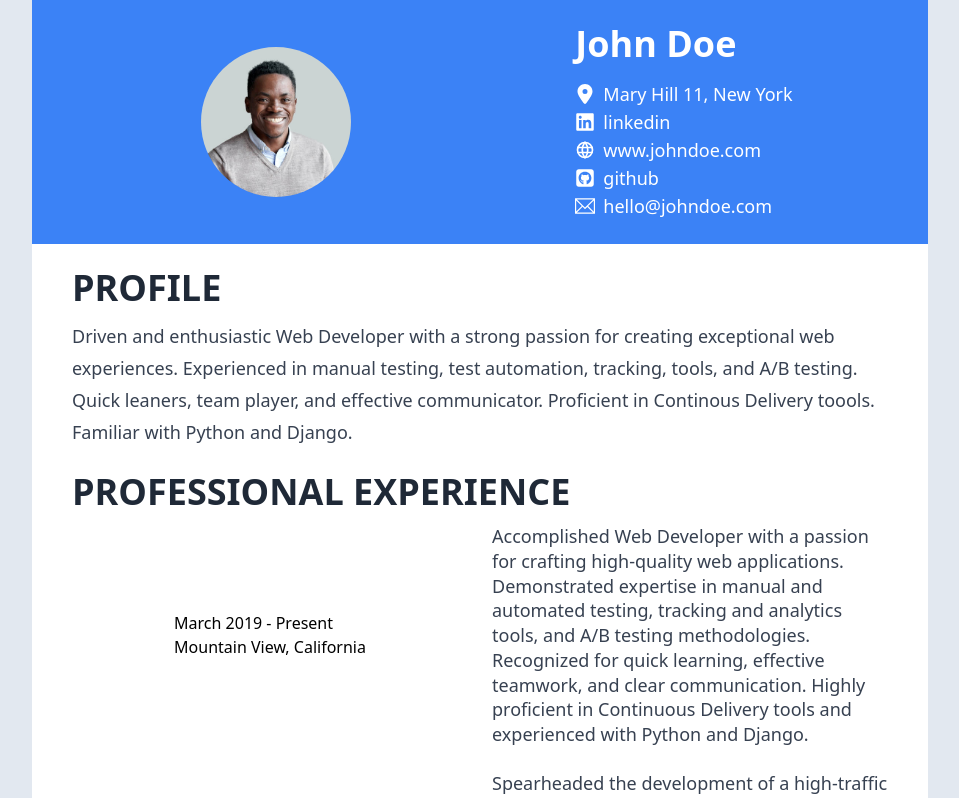
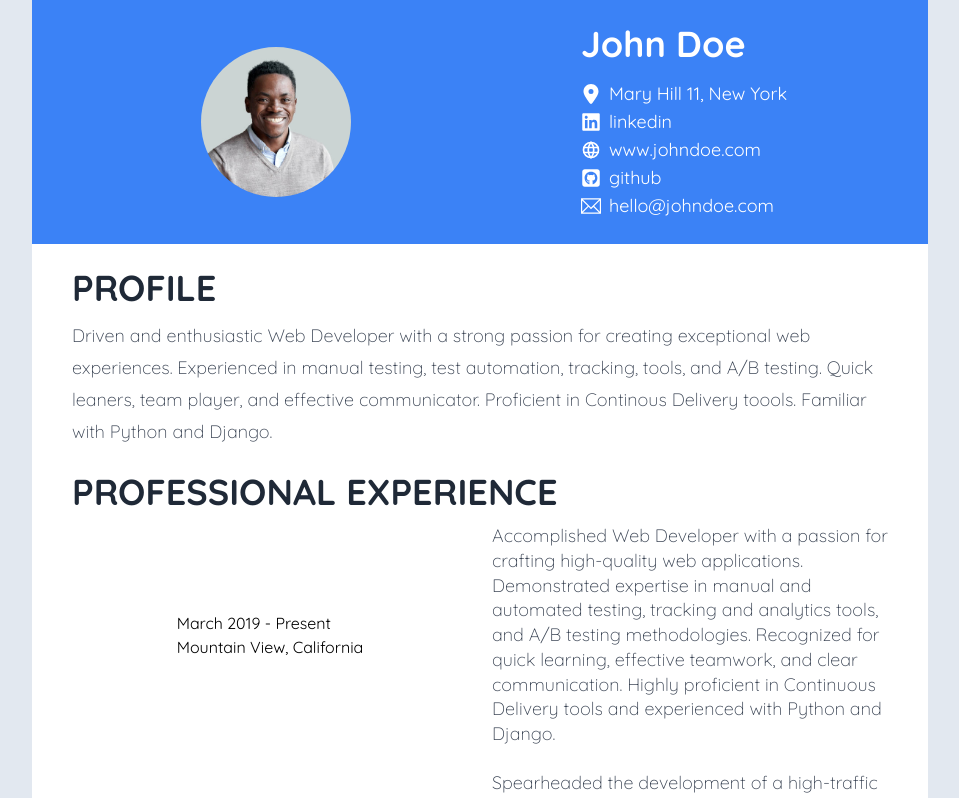
Before and after one commit to victorwamwea/deploy-static-site, a React (Vite) app: page / in a window 1280 px wide. Shown: the top 798 px of the page, without its empty margins (160-1119 px from the left). Built offline with nearby package versions, Linux system fonts and the light colour scheme.

Commit message:
Adding default font

```diff
--- a/src/index.css
+++ b/src/index.css
@@ -2,3 +2,6 @@
 @tailwind base;
 @tailwind components;
 @tailwind utilities;
+body{
+    font-family:'Quicksand', sans-serif;
+}
```
